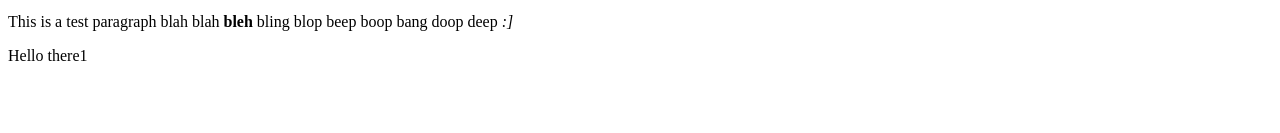
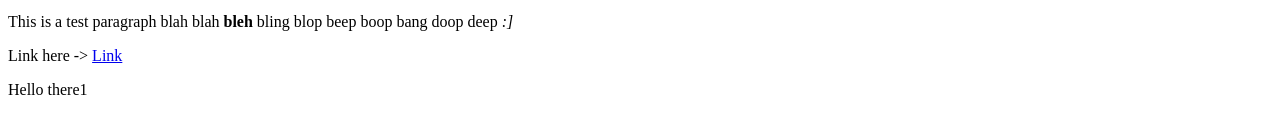
Before and after one commit to PlasmaZer0/skimzr, a plain HTML site: page index.html in a window 1280 px wide. Shown: the part 223-356 px from the top of the page. Drawn offline with Linux system fonts and the light colour scheme.

Commit message:
Changed content

```diff
--- a/index.html
+++ b/index.html
@@ -13,6 +13,7 @@
         <p>Lorem, <b>ipsum dolor sit amet consectetur</b> adipisicing elit. Quis ab fugiat possimus praesentium corrupti repellat vero hic pariatur voluptatum tenetur aperiam eveniet fuga qui, dolore similique commodi impedit cum quo?</p>
 
         <p>This is a test paragraph blah blah <b>bleh</b> bling blop beep boop bang doop deep <em>:]</em></p>
+        <p>Link here -> <a href="#">Link</a></p>
 
         <span>
             <span>Hello there1</span>
```
